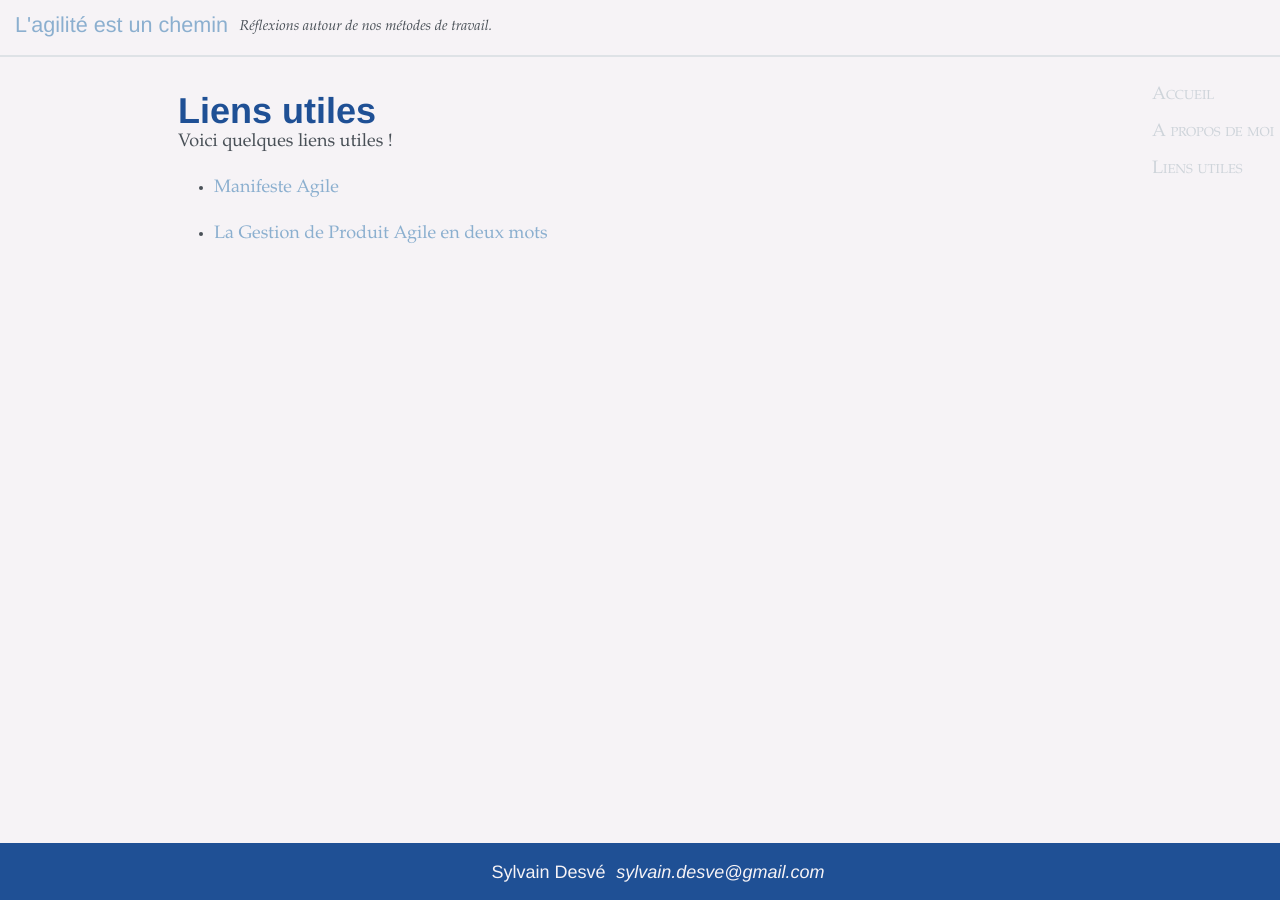
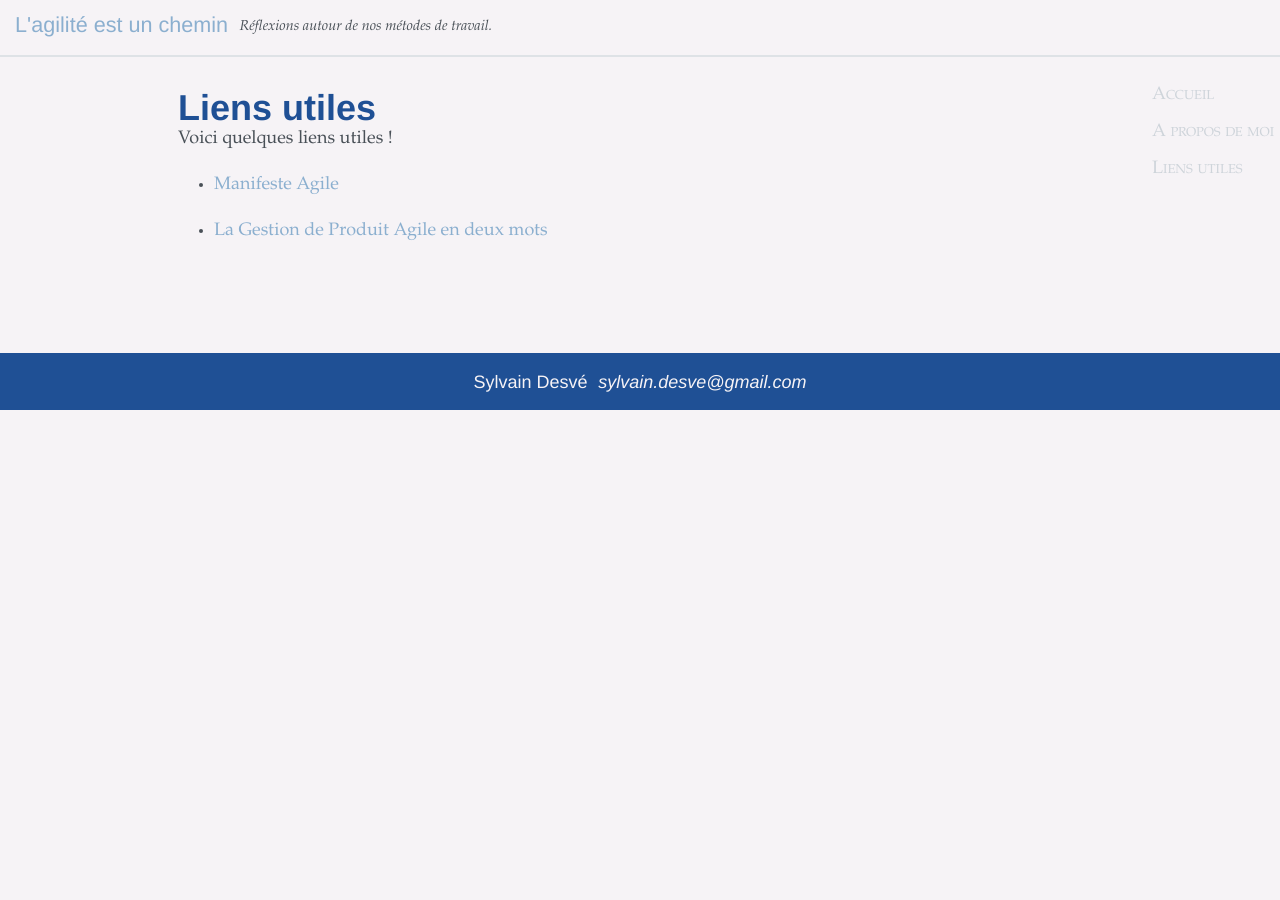
Before and after one commit to sylvaindesve/blog, a Jekyll site: the page built from src/liens_utiles.md, in a window 1280 px wide. Built offline with Jekyll 4.4.1, drawn with Linux system fonts in a browser that asks for light colours.

Commit message:
Design header et footer.

```diff
--- a/src/_sass/styles.scss
+++ b/src/_sass/styles.scss
@@ -203,16 +203,14 @@
   background-color: $secondary;
   color: $light;
   font-family: $title-font;
-  position: fixed;
-  bottom: 0;
-  left: 0;
   width: 100%;
 
   ul {
     display: flex;
     justify-content: center;
     list-style: none;
-    margin: 0.8rem 0;
+    padding: 0.8rem 0;
+    margin: 0;
   }
 
   li {
@@ -272,6 +270,20 @@
   }
 }
 
+/* Tablette */
+@media only screen and (min-width: 401px) {
+  .site-header {
+    position: fixed;
+    top: 0;
+    right: 0;
+    width: 100%;
+  }
+
+  .page-content {
+    margin-top: 4rem;
+  }
+}
+
 /* Bureau */
 @media only screen and (min-width: 961px) {
   .site-nav {
```
